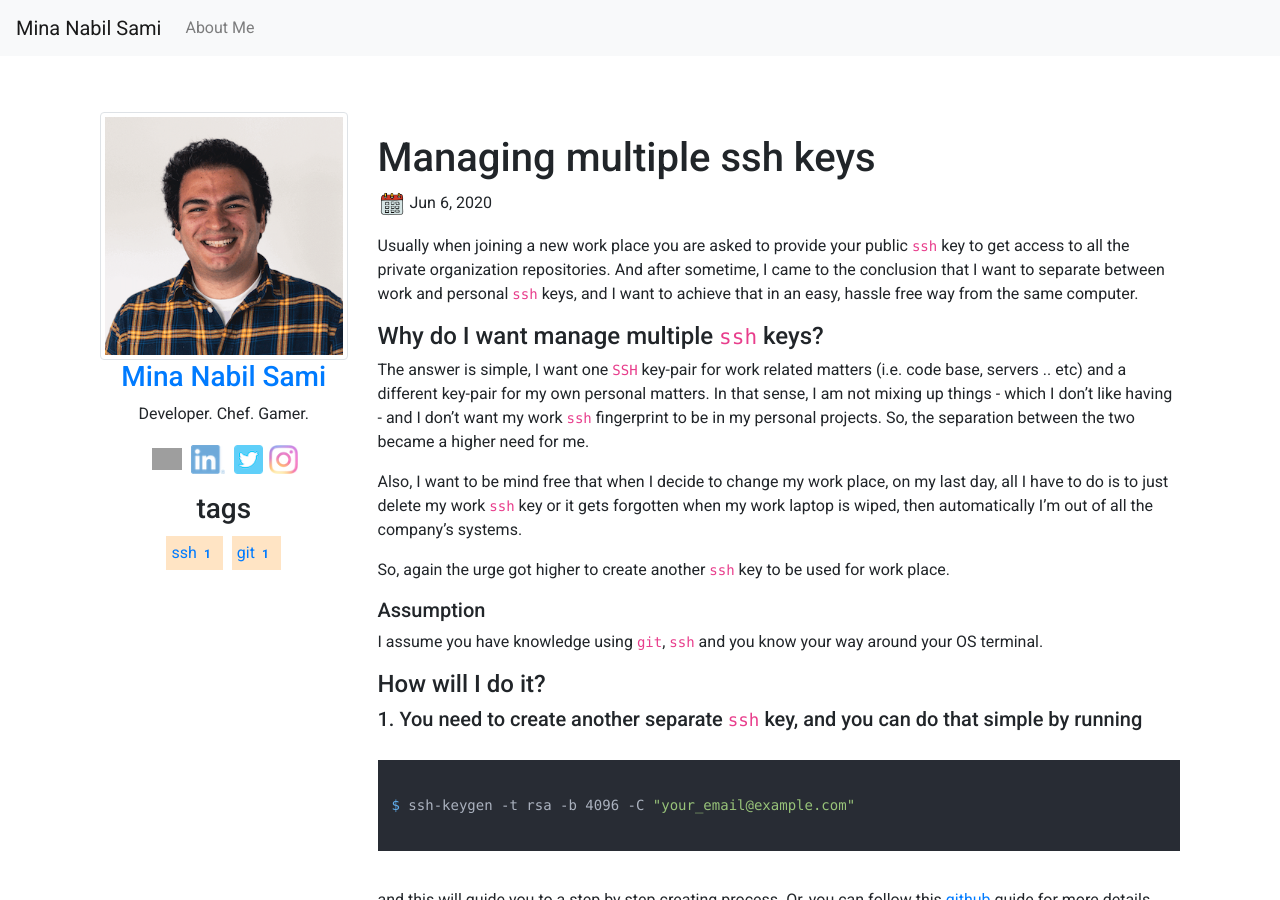
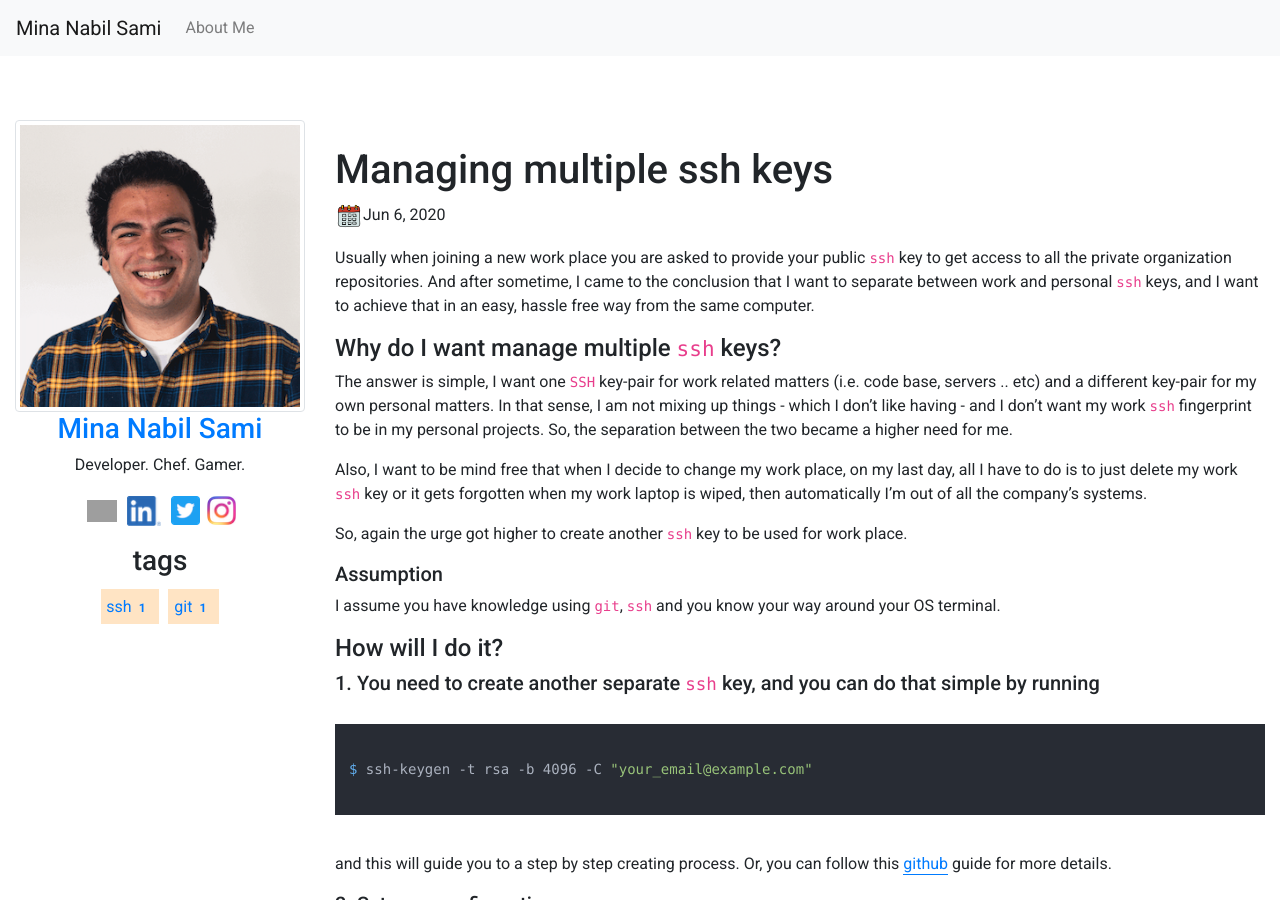
Before and after one commit to mnsami/minasami.com, a Jekyll site: the page built from _posts/2020-06-06-managing-with-multiple-ssh.markdown, in a window 1280 px wide and 900 px high. Built offline with Jekyll 4.4.1, drawn with Linux system fonts in a browser that asks for light colours; nearby versions of some CDN libraries; grey boxes are pictures that could not be loaded.

Commit message:
better layout and icons

```diff
--- a/_layouts/post.html
+++ b/_layouts/post.html
@@ -7,17 +7,18 @@
 
     <body class="d-flex flex-column h-100">
         {% include top_menu.html %}
-        <main role="main" class="container">
+        <main role="main">
+            <div class="container-fluid">
                 <div class="row content">
-                <div class="col-12 col-sm-12 col-md-12 col-lg-3 profile">
+                    <div class="col-12 col-sm-12 col-md-12 col-lg-3 col-xl-3 profile">
                         {%- include about.html -%}
                     </div>
-                <div class="col-lg-9 main-content text-left">
+                    <div class="col-lg-9 col-xl-9 main-content text-left">
                         <div class="post">
-                        <h1 class="post-title">{{ page.title }}</h1>
+                            <h1 class="post-title">{{- page.title -}}</h1>
                             <p>
                                 <img width="28" src="/assets/images/calendar-icon.png" alt='{{ page.date | date: "%b %-d, %Y" }}'/>
-                            {{ page.date | date: "%b %-d, %Y" }}
+                                {{- page.date | date: "%b %-d, %Y" -}}
                             </p>
                             <div class="post-body">
                                 {{- content -}}
@@ -28,6 +29,7 @@
                                 {% for postTag in page.tags %}
                                     <a href="/tags/{{ postTag }}" alt="{{- postTag -}}">{{- postTag -}}</a>
                                 {% endfor %}
+                            </div>
                         </div>
                     </div>
                 </div>
```
Also changed, not shown: _layouts/default.html (+9 -7 lines), _site_tags/how-to.md (added, +5 -0 lines), _site_tags/vs-code.md (added, +5 -0 lines), assets/images/instagram.png, assets/images/linkedin.png, assets/images/twitter.png. Lines whose indentation alone changed are shown as unchanged.
